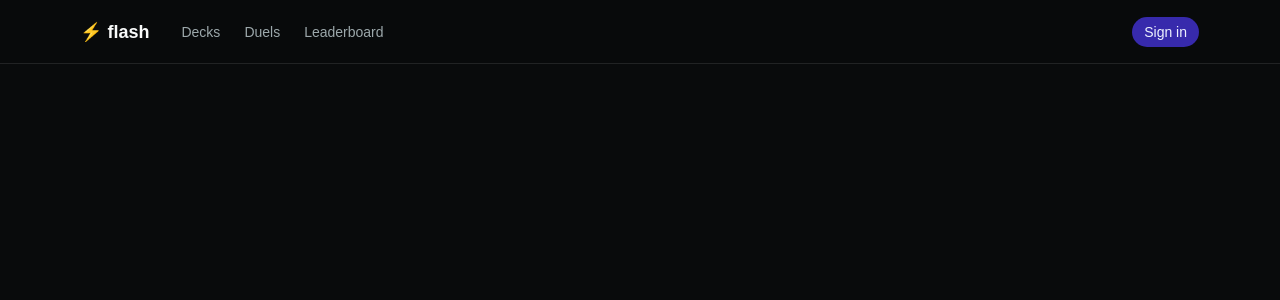
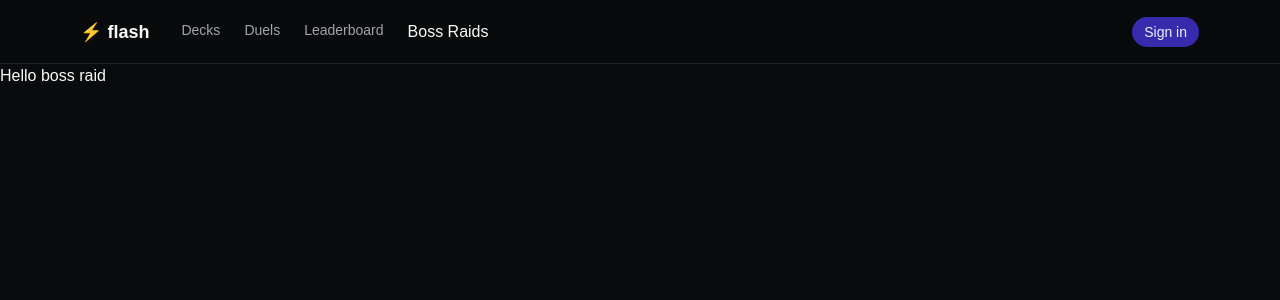
Before and after one commit to Navknight/flash, a React (Vite) app in the folder frontend/: page /boss-raids in a window 1280 px wide. Shown: the top 300 px of the page. Built offline with nearby package versions, Linux system fonts and the light colour scheme; no server answers.

Commit message:
started off with boss raids

```diff
--- a/frontend/src/App.tsx
+++ b/frontend/src/App.tsx
@@ -5,6 +5,7 @@ import Room from "./Room";
 import Duels from "./Duels";
 import Nav from "./Nav";
 import Leaderboard from "./Leaderboard";
+import BossRaid from "./BossRaid";
 
 function App() {
   return (
@@ -16,6 +17,7 @@ function App() {
         <Route path="/room/:deckId" element={<Room />} />
         <Route path="/duels" element={<Duels />} />
         <Route path="/leaderboard" element={<Leaderboard />} />
+        <Route path="/boss-raids" element={<BossRaid />} />
       </Routes>
     </BrowserRouter>
   );
--- /dev/null
+++ b/frontend/src/BossRaid.tsx
@@ -0,0 +1,7 @@
+export default function BossRaid() {
+  return (
+    < div >
+      Hello boss raid
+    </div >
+  )
+}
--- a/frontend/src/Nav.tsx
+++ b/frontend/src/Nav.tsx
@@ -43,6 +43,9 @@ export default function Nav() {
           <NavLink to="/leaderboard" className={link}>
             Leaderboard
           </NavLink>
+          <NavLink to="/boss-raids" className={"link"}>
+            Boss Raids
+          </NavLink>
         </nav>
         <div className="ml-auto flex items-center gap-3">
           {user ? (
```
